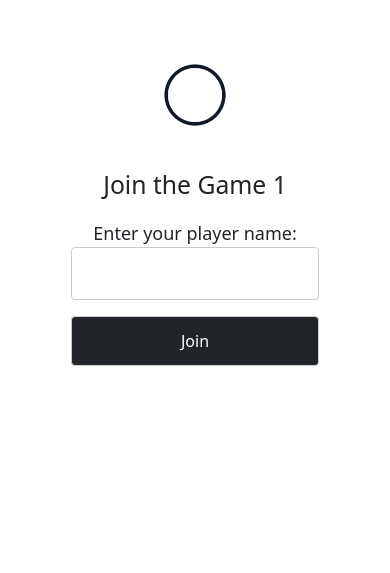
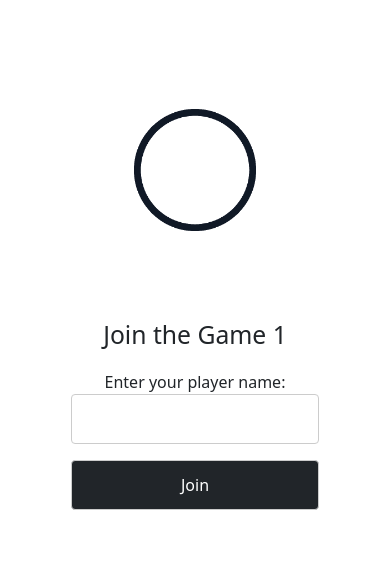
Before and after one commit to temporal-sa/temporal-trivia-ui, a Flask app: page /1/join in a window 390 px wide. Shown: the top 573 px of the page. Run offline with Flask 3, Linux system fonts and the light colour scheme.

Commit message:
change image sizing
Signed-off-by: ktenzer <keith.tenzer@gmail.com>

```diff
--- a/templates/base.html
+++ b/templates/base.html
@@ -64,17 +64,12 @@
       cursor: pointer;
     }
 
-    @media (max-width: 600px) {  /* This applies when the viewport is 600px or smaller */
-      body {
-        font-size: 18px;
+    @media (min-width: 992px) {
+        .header-image img {
+          max-width: 60%;
+          margin: auto;
+        }
       }
-      .button {
-        font-size: 18px;
-      }
-      img {
-        max-height: 150px;  /* Make the image smaller for smaller screens */
-      }
-    }
     </style>
   </head>
   <body>
```
